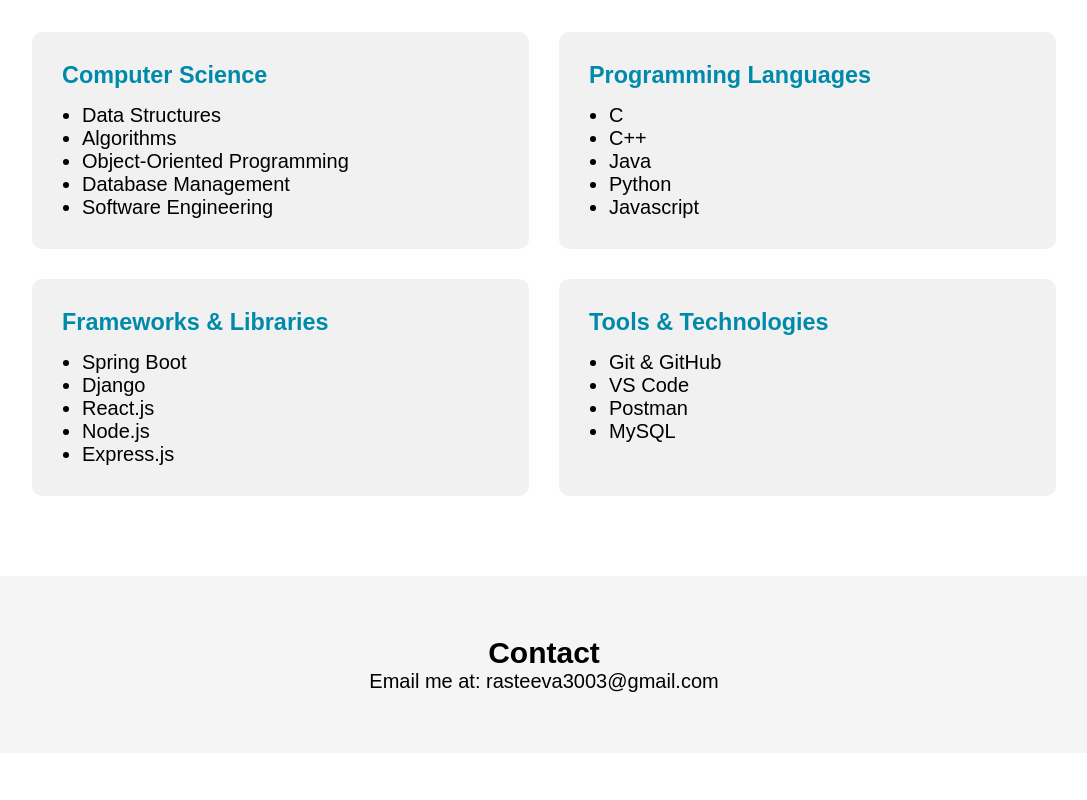
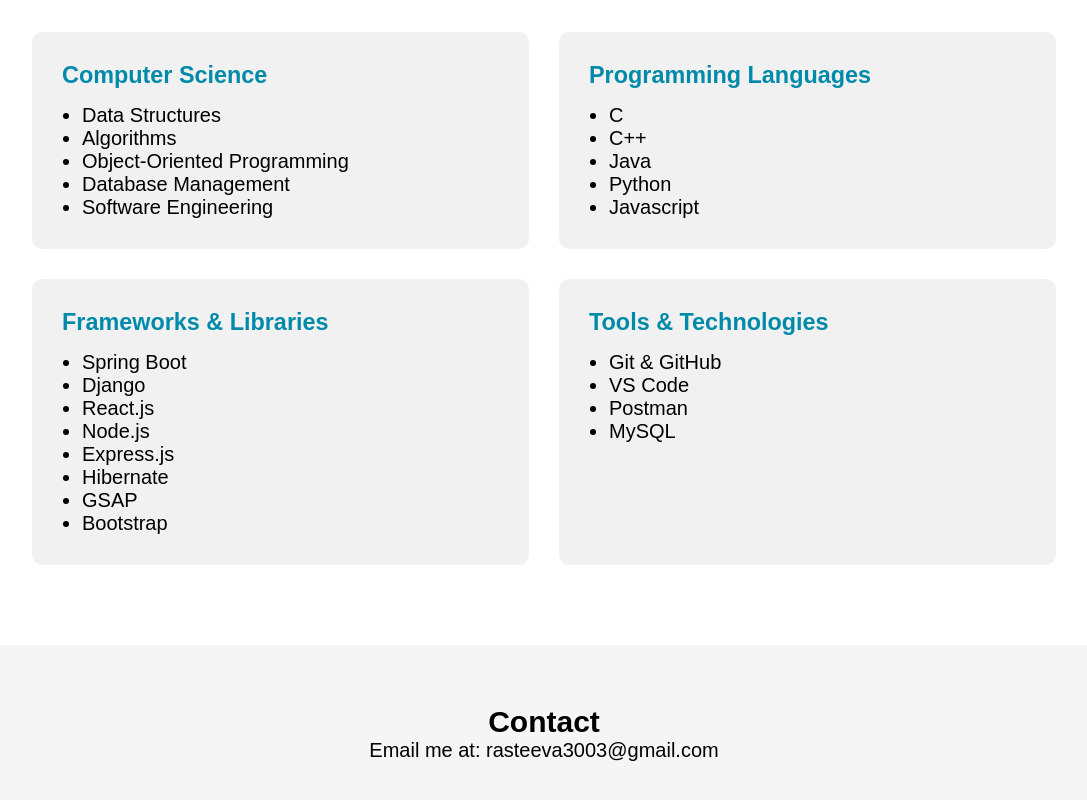
Before and after one commit to eva-raste/Portfolio, a plain HTML site: page home.html in a window 1280 px wide. Shown: the part 3148-3948 px from the top of the page, without its empty margins (96-1183 px from the left). Before the commit the page ends 3901 px from the top, so only its background shows below. Drawn offline with Linux system fonts and the light colour scheme.

Commit message:
Update home.html

```diff
--- a/home.html
+++ b/home.html
@@ -480,6 +480,9 @@
           <li>React.js</li>
           <li>Node.js</li>
           <li>Express.js</li>
+          <li>Hibernate</li>
+          <li>GSAP</li>
+          <li>Bootstrap</li>
         </ul>
       </div>
       <div class="skill-card">
```
